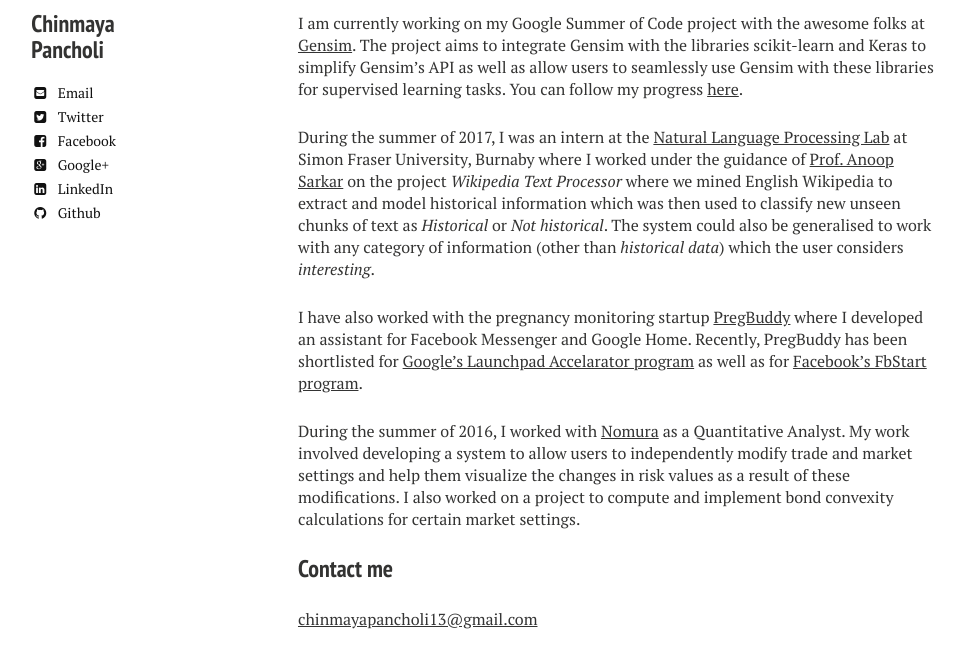
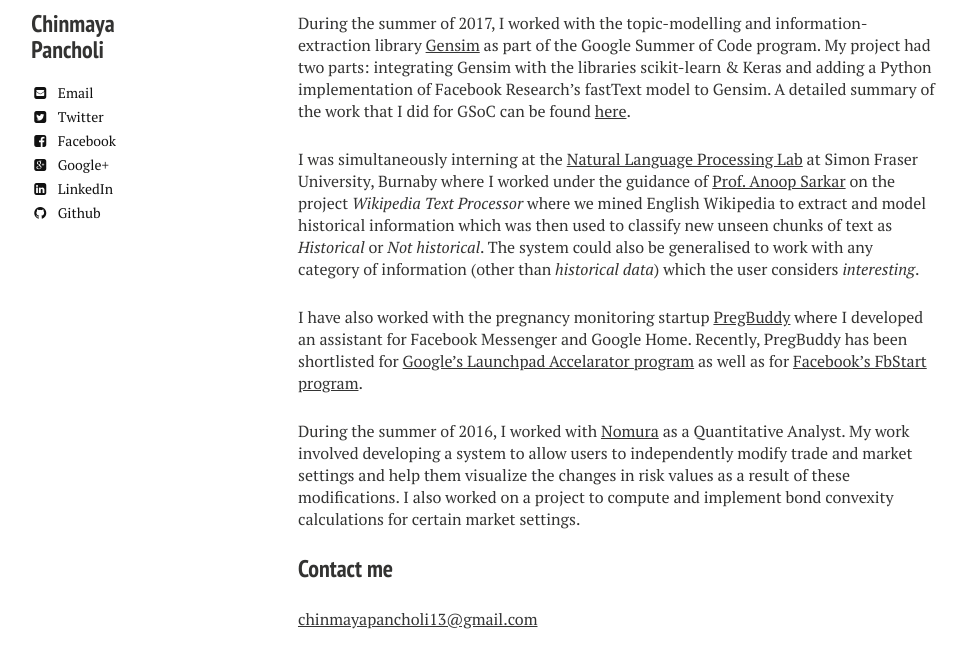
Before and after one commit to chinmayapancholi13/chinmayapancholi13.github.io, a Jekyll site: the page built from about/index.md, in a window 1280 px wide and 900 px high, scrolled down 364 px, cut to the strip 248-900 px from the top of the window. Shown: the whole strip, without its empty margins (22-989 px from the left). Built offline with Jekyll 4.4.1, drawn with Linux system fonts in a browser that asks for light colours; nearby versions of some CDN libraries.

Commit message:
updated 'About' page

```diff
--- a/about/index.md
+++ b/about/index.md
@@ -16,10 +16,10 @@ and Algorithm Design.
 Besides this, I try to keep up with the latest developments in the world of politics and Cricket.
 
 
-I am currently working on my Google Summer of Code project with the awesome folks at [Gensim](http://radimrehurek.com/gensim/). The project aims to integrate Gensim with the libraries scikit-learn and Keras to simplify Gensim's API as well as allow users to seamlessly use Gensim with these libraries for supervised learning tasks. You can follow my progress [here](https://rare-technologies.com/chinmayas-google-summer-of-code-2017-live-blog-a-chronicle-of-integrating-gensim-with-scikit-learn-and-keras/).
+During the summer of 2017, I worked with the topic-modelling and information-extraction library [Gensim](http://radimrehurek.com/gensim/) as part of the Google Summer of Code program. My project had two parts: integrating Gensim with the libraries scikit-learn & Keras and adding a Python implementation of Facebook Research's fastText model to Gensim. A detailed summary of the work that I did for GSoC can be found [here](https://rare-technologies.com/chinmayas-gsoc-2017-summary-integration-with-sklearn-keras-and-implementing-fasttext/).
 
 
-During the summer of 2017, I was an intern at the [Natural Language Processing Lab](http://natlang.cs.sfu.ca/) at Simon Fraser University, Burnaby where I worked under the guidance of [Prof. Anoop Sarkar](http://www.cs.sfu.ca/~anoop) on the project *Wikipedia Text Processor* where we mined English Wikipedia to extract and model historical information which was then used to classify new unseen chunks of text as *Historical* or *Not historical*. The system could also be generalised to work with any category of information (other than *historical data*) which the user considers *interesting*.
+I was simultaneously interning at the [Natural Language Processing Lab](http://natlang.cs.sfu.ca/) at Simon Fraser University, Burnaby where I worked under the guidance of [Prof. Anoop Sarkar](http://www.cs.sfu.ca/~anoop) on the project *Wikipedia Text Processor* where we mined English Wikipedia to extract and model historical information which was then used to classify new unseen chunks of text as *Historical* or *Not historical*. The system could also be generalised to work with any category of information (other than *historical data*) which the user considers *interesting*.
 
 
 I have also worked with the pregnancy monitoring startup [PregBuddy](https://play.google.com/store/apps/details?id=com.pregbuddy) where I developed an assistant for Facebook Messenger and Google Home. Recently, PregBuddy has been shortlisted for [Google's Launchpad Accelarator program](https://yourstory.com/2017/07/google-launchpad-build-women-entrepreneurs/) as well as for [Facebook's FbStart program](https://developers.facebook.com/fbstart).
```
